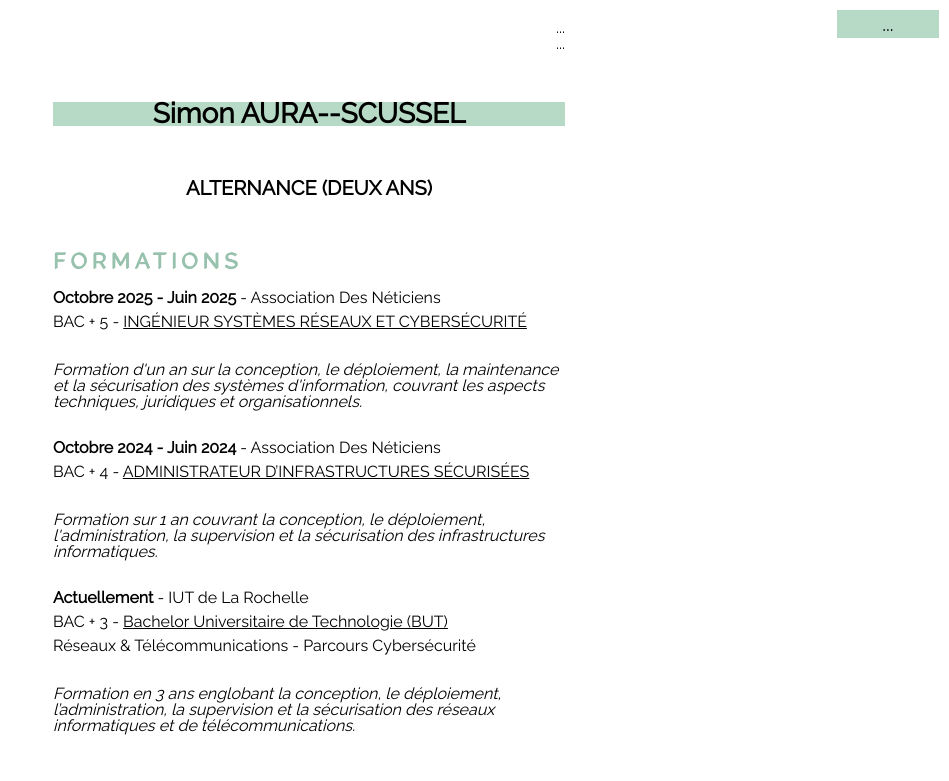
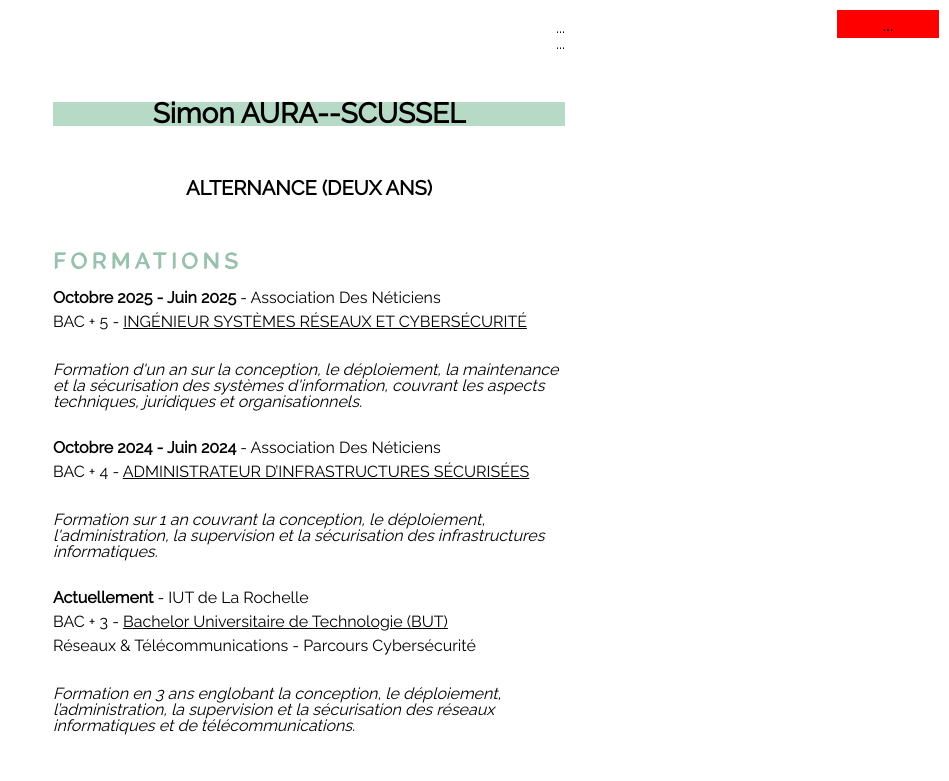
Before and after one commit to Simon-Aura-Scussel/the-cloud-resume-challenge-frontend, a plain HTML site: page index.html in a window 1280 px wide. Shown: the top 781 px of the page, without its empty margins (331-1280 px from the left). Drawn offline with Linux system fonts and the light colour scheme; no server answers.

Commit message:
Add files via upload

```diff
--- a/style.css
+++ b/style.css
@@ -102,7 +102,7 @@ h2 {
     position: fixed;
     right: 10px;
     top: 10px;
-    background-color: #b6dac6;
+    background-color: red;
     float: right;
     width: 8vw;
     height: 3.5vh;
```
